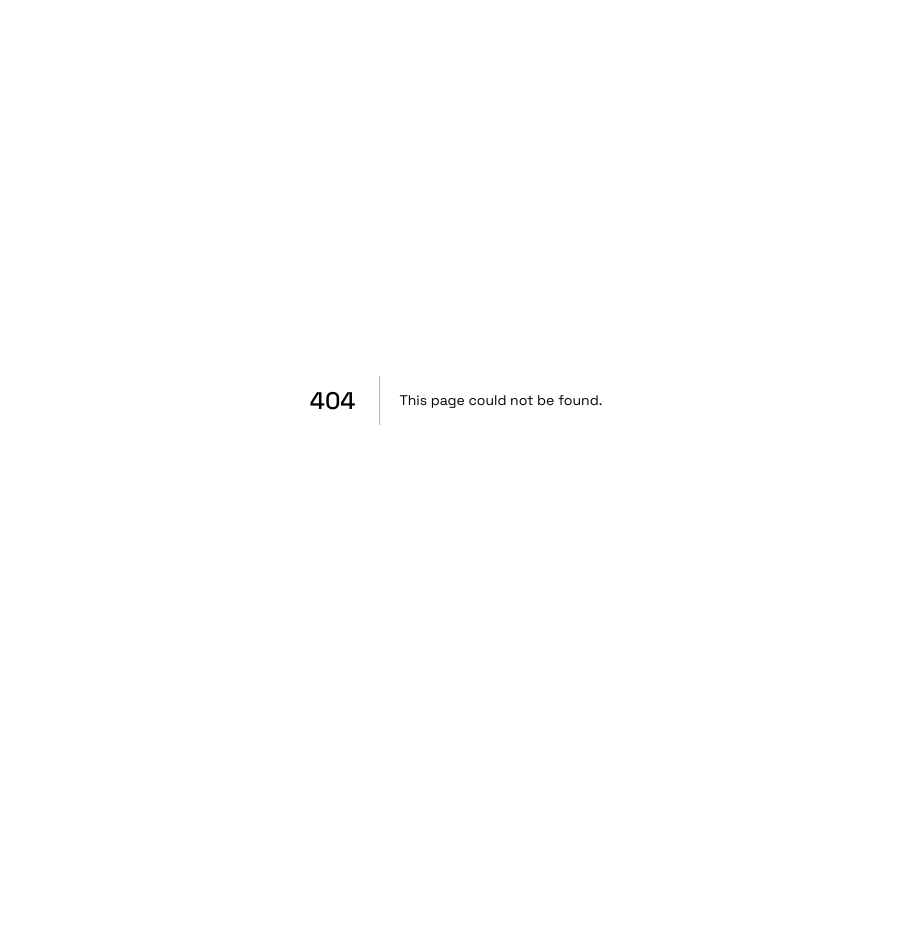
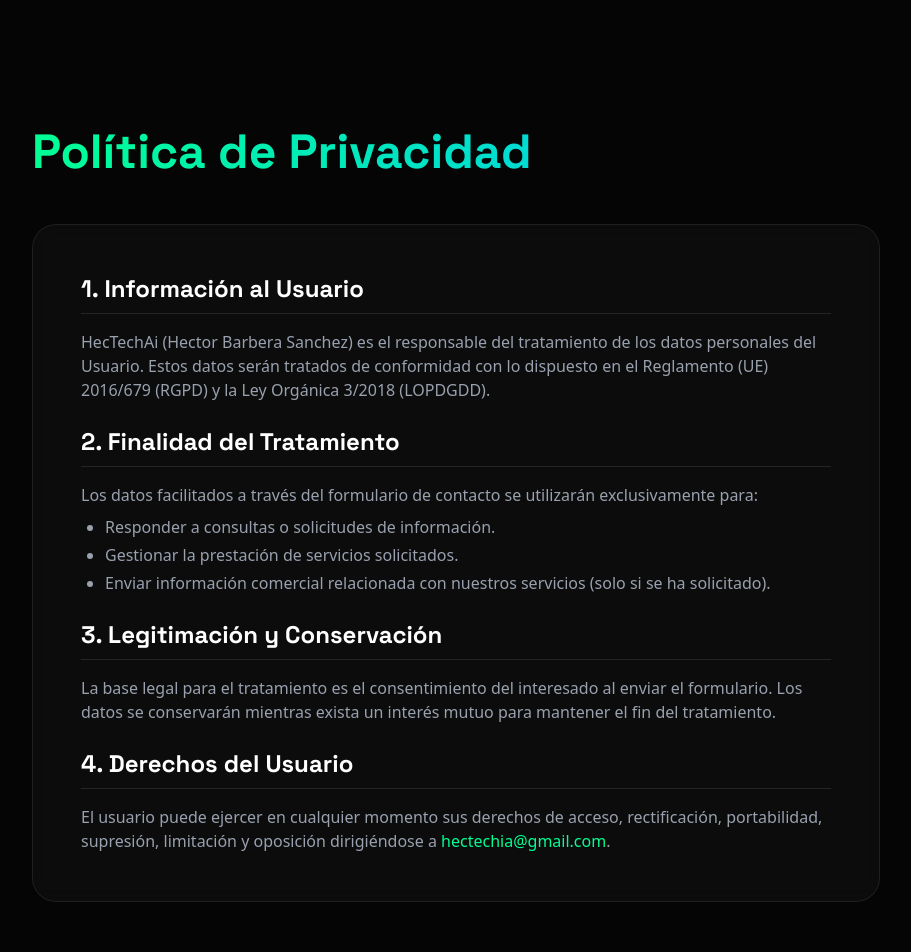
Before and after one commit to iahectorbarberasanchez-collab/hectech-agencia, a Next.js app: page /privacidad in a window 1280 px wide. Before the commit this address had no page. Shown: the top 952 px of the page, without its empty margins (184-1095 px from the left). Before the commit the page ends 800 px from the top, so only its background shows below. Built offline with nearby package versions, Linux system fonts and the light colour scheme.

Commit message:
Updated brand name, bio, contact form copy, and added legal pages

```diff
--- a/src/app/ContactForm.tsx
+++ b/src/app/ContactForm.tsx
@@ -25,13 +25,13 @@
 
     return (
         <form action={handleSubmit} className="grid grid-cols-1 md:grid-cols-2 gap-6">
-            <input name="name" type="text" placeholder="Nombre" required className="bg-white/5 border border-white/10 p-4 rounded-xl focus:outline-none focus:border-primary transition-colors h-14 text-white placeholder-slate-500" />
-            <input name="email" type="email" placeholder="Email" required className="bg-white/5 border border-white/10 p-4 rounded-xl focus:outline-none focus:border-primary transition-colors h-14 text-white placeholder-slate-500" />
+            <input name="name" type="text" placeholder="¿Cómo te llamas?" required className="bg-white/5 border border-white/10 p-4 rounded-xl focus:outline-none focus:border-primary transition-colors h-14 text-white placeholder-slate-500" />
+            <input name="email" type="email" placeholder="Tu mejor email (para no hacerte spam)" required className="bg-white/5 border border-white/10 p-4 rounded-xl focus:outline-none focus:border-primary transition-colors h-14 text-white placeholder-slate-500" />
             <input name="phone" type="text" placeholder="Teléfono" className="bg-white/5 border border-white/10 p-4 rounded-xl focus:outline-none focus:border-primary transition-colors h-14 md:col-span-2 text-white placeholder-slate-500" />
-            <textarea name="message" placeholder="¿Cómo podemos ayudarte?" required className="bg-white/5 border border-white/10 p-4 rounded-xl focus:outline-none focus:border-primary transition-colors h-32 md:col-span-2 resize-none text-white placeholder-slate-500"></textarea>
+            <textarea name="message" placeholder="Cuéntanos brevemente qué proceso te quita más tiempo ahora mismo..." required className="bg-white/5 border border-white/10 p-4 rounded-xl focus:outline-none focus:border-primary transition-colors h-32 md:col-span-2 resize-none text-white placeholder-slate-500"></textarea>
 
             <button disabled={status === 'submitting'} className="md:col-span-2 py-4 bg-primary text-black font-bold rounded-xl text-lg glow-on-hover mt-4 disabled:opacity-50 disabled:cursor-not-allowed">
-                {status === 'submitting' ? 'Enviando...' : 'Enviar formulario'}
+                {status === 'submitting' ? 'Enviando...' : 'Solicitar mi consultoría gratis'}
             </button>
 
             {message && (
--- /dev/null
+++ b/src/app/legal/page.tsx
@@ -0,0 +1,51 @@
+import React from 'react';
+
+const LegalLayout = ({ children, title }: { children: React.ReactNode, title: string }) => (
+    <div className="min-h-screen bg-[#050505] text-white font-sans selection:bg-[#00FF94] selection:text-black pt-32 pb-24">
+        <div className="max-w-4xl mx-auto px-6">
+            <h1 className="text-4xl md:text-5xl font-bold mb-12 text-gradient">{title}</h1>
+            <div className="glass-card p-8 md:p-12 rounded-3xl border border-white/10 prose prose-invert max-w-none">
+                {children}
+            </div>
+            <div className="mt-12">
+                <a href="/" className="text-[#00FF94] hover:underline flex items-center gap-2">
+                    ← Volver al inicio
+                </a>
+            </div>
+        </div>
+    </div>
+);
+
+export default function AvisoLegal() {
+    return (
+        <LegalLayout title="Aviso Legal">
+            <section className="space-y-6">
+                <div>
+                    <h2 className="text-2xl font-bold text-white mb-4 border-b border-white/10 pb-2">1. Datos del Titular</h2>
+                    <p className="text-gray-400">
+                        En cumplimiento de la Ley 34/2002, de 11 de julio, de servicios de la sociedad de la información y de comercio electrónico (LSSI-CE), se informa de los datos del titular del sitio web:
+                    </p>
+                    <ul className="text-gray-400 list-disc pl-6 mt-4 space-y-2">
+                        <li><strong>Titular:</strong> Hector Barbera Sanchez</li>
+                        <li><strong>Email:</strong> hectechia@gmail.com</li>
+                        <li><strong>Actividad:</strong> Consultoría y Desarrollo de Soluciones de Automatización con IA</li>
+                    </ul>
+                </div>
+
+                <div>
+                    <h2 className="text-2xl font-bold text-white mb-4 border-b border-white/10 pb-2">2. Propiedad Intelectual</h2>
+                    <p className="text-gray-400">
+                        Todo el contenido de este sitio web (textos, imágenes, logotipos, diseño) es propiedad de HecTechAi o de sus licenciantes y está protegido por las leyes de propiedad intelectual e industrial.
+                    </p>
+                </div>
+
+                <div>
+                    <h2 className="text-2xl font-bold text-white mb-4 border-b border-white/10 pb-2">3. Exención de Responsabilidad</h2>
+                    <p className="text-gray-400">
+                        HecTechAi no se hace responsable de los daños o perjuicios que pudieran derivarse del uso de los contenidos o servicios ofrecidos en este sitio, ni de la información contenida en páginas web de terceros a las que se pueda acceder mediante enlaces.
+                    </p>
+                </div>
+            </section>
+        </LegalLayout>
+    );
+}
--- a/src/app/page.tsx
+++ b/src/app/page.tsx
@@ -726,7 +726,7 @@
                 <div className="absolute inset-0 bg-gradient-to-t from-black via-transparent to-transparent"></div>
                 <div className="absolute bottom-0 left-0 p-8">
                   <p className="text-[#00FF94] font-bold text-sm tracking-widest uppercase mb-1">Fundador</p>
-                  <h3 className="text-3xl font-bold text-white">Héctor Sánchez</h3>
+                  <h3 className="text-3xl font-bold text-white">Hector Barbera Sanchez</h3>
                 </div>
               </div>
             </div>
@@ -738,7 +738,7 @@
                 Impulsando el futuro del <span className="text-gradient">negocio local</span>
               </h2>
               <p className="text-gray-400 text-lg leading-relaxed">
-                En <strong>HecTechAi</strong>, no solo implementamos tecnología; devolvemos el tiempo a quienes hacen que el mundo se mueva. Nacimos con la visión de democratizar la Inteligencia Artificial, llevándola de las grandes tecnológicas directamente al día a día de tu empresa.
+                En <strong>HecTechAi</strong>, no solo implementamos tecnología; devolvemos el tiempo a quienes hacen que el mundo se mueva. Creé este proyecto porque vi cómo muchos dueños de negocios pasaban el fin de semana respondiendo emails en lugar de descansar. Mi misión es que la IA haga el trabajo aburrido por ti.
               </p>
             </div>
 
@@ -761,7 +761,7 @@
 
             <div className="p-6 bg-white/5 rounded-2xl border-l-4 border-[#00FF94]">
               <p className="text-gray-300 italic italic leading-relaxed">
-                "Nuestra meta es que dejes de ser un esclavo de tus tareas repetitivas y vuelvas a ser el estratega de tu propio éxito."
+                "Mi misión es que la IA haga el trabajo aburrido para que tú te dediques a lo que realmente importa: hacer crecer tu empresa y disfrutar de tu tiempo."
               </p>
             </div>
           </div>
@@ -978,7 +978,8 @@
           <div className="flex gap-8 text-sm text-gray-400">
             <a href="#servicios" className="hover:text-white transition-colors">Servicios</a>
             <a href="#sobre-nosotros" className="hover:text-white transition-colors">Sobre nosotros</a>
-            <a href="#" className="hover:text-white transition-colors">Politica de Privacidad</a>
+            <a href="/privacidad" className="hover:text-white transition-colors">Privacidad</a>
+            <a href="/legal" className="hover:text-white transition-colors">Aviso Legal</a>
           </div>
 
           <div className="flex gap-4 text-white">
@@ -1028,8 +1029,8 @@
       <section id="contacto" className="w-full py-24 px-6 md:px-24 bg-[#0A0A0A]">
         <div className="max-w-4xl mx-auto glass-card p-12 rounded-3xl border border-white/10">
           <div className="text-center mb-10">
-            <h2 className="text-3xl md:text-5xl font-bold mb-4 text-white">Contáctanos</h2>
-            <p className="text-gray-400">Déjanos tus datos y te contactaremos en menos de 24 horas.</p>
+            <h2 className="text-3xl md:text-5xl font-bold mb-4 text-white">¿Listo para automatizar tu negocio?</h2>
+            <p className="text-gray-400">Hablemos de tu proyecto. Te contactaremos en menos de 24 horas.</p>
           </div>
           <ContactForm />
         </div>
--- /dev/null
+++ b/src/app/privacidad/page.tsx
@@ -0,0 +1,58 @@
+import React from 'react';
+
+const LegalLayout = ({ children, title }: { children: React.ReactNode, title: string }) => (
+    <div className="min-h-screen bg-[#050505] text-white font-sans selection:bg-[#00FF94] selection:text-black pt-32 pb-24">
+        <div className="max-w-4xl mx-auto px-6">
+            <h1 className="text-4xl md:text-5xl font-bold mb-12 text-gradient">{title}</h1>
+            <div className="glass-card p-8 md:p-12 rounded-3xl border border-white/10 prose prose-invert max-w-none">
+                {children}
+            </div>
+            <div className="mt-12">
+                <a href="/" className="text-[#00FF94] hover:underline flex items-center gap-2">
+                    ← Volver al inicio
+                </a>
+            </div>
+        </div>
+    </div>
+);
+
+export default function PoliticaPrivacidad() {
+    return (
+        <LegalLayout title="Política de Privacidad">
+            <section className="space-y-6">
+                <div>
+                    <h2 className="text-2xl font-bold text-white mb-4 border-b border-white/10 pb-2">1. Información al Usuario</h2>
+                    <p className="text-gray-400">
+                        HecTechAi (Hector Barbera Sanchez) es el responsable del tratamiento de los datos personales del Usuario. Estos datos serán tratados de conformidad con lo dispuesto en el Reglamento (UE) 2016/679 (RGPD) y la Ley Orgánica 3/2018 (LOPDGDD).
+                    </p>
+                </div>
+
+                <div>
+                    <h2 className="text-2xl font-bold text-white mb-4 border-b border-white/10 pb-2">2. Finalidad del Tratamiento</h2>
+                    <p className="text-gray-400">
+                        Los datos facilitados a través del formulario de contacto se utilizarán exclusivamente para:
+                    </p>
+                    <ul className="text-gray-400 list-disc pl-6 mt-2 space-y-1">
+                        <li>Responder a consultas o solicitudes de información.</li>
+                        <li>Gestionar la prestación de servicios solicitados.</li>
+                        <li>Enviar información comercial relacionada con nuestros servicios (solo si se ha solicitado).</li>
+                    </ul>
+                </div>
+
+                <div>
+                    <h2 className="text-2xl font-bold text-white mb-4 border-b border-white/10 pb-2">3. Legitimación y Conservación</h2>
+                    <p className="text-gray-400">
+                        La base legal para el tratamiento es el consentimiento del interesado al enviar el formulario. Los datos se conservarán mientras exista un interés mutuo para mantener el fin del tratamiento.
+                    </p>
+                </div>
+
+                <div>
+                    <h2 className="text-2xl font-bold text-white mb-4 border-b border-white/10 pb-2">4. Derechos del Usuario</h2>
+                    <p className="text-gray-400">
+                        El usuario puede ejercer en cualquier momento sus derechos de acceso, rectificación, portabilidad, supresión, limitación y oposición dirigiéndose a <a href="mailto:hectechia@gmail.com" className="text-[#00FF94]">hectechia@gmail.com</a>.
+                    </p>
+                </div>
+            </section>
+        </LegalLayout>
+    );
+}
```
